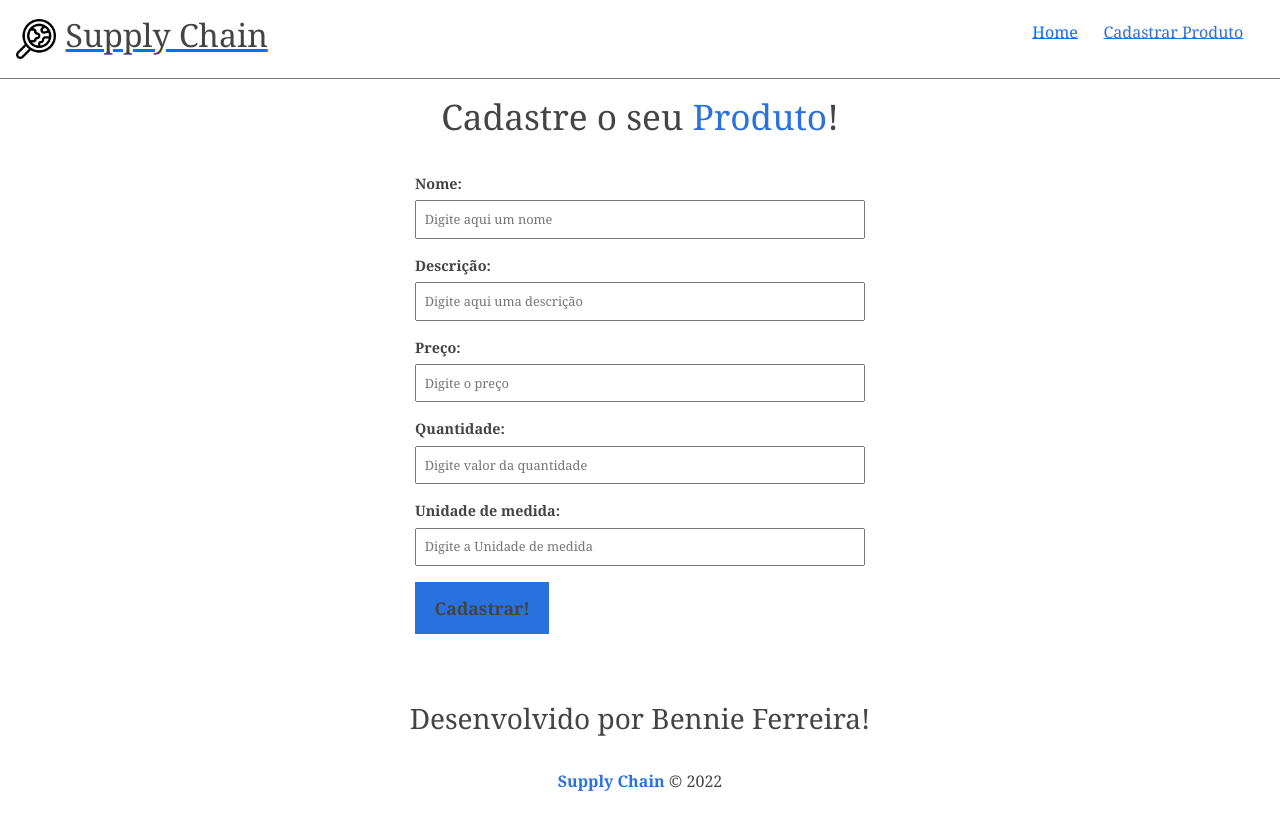
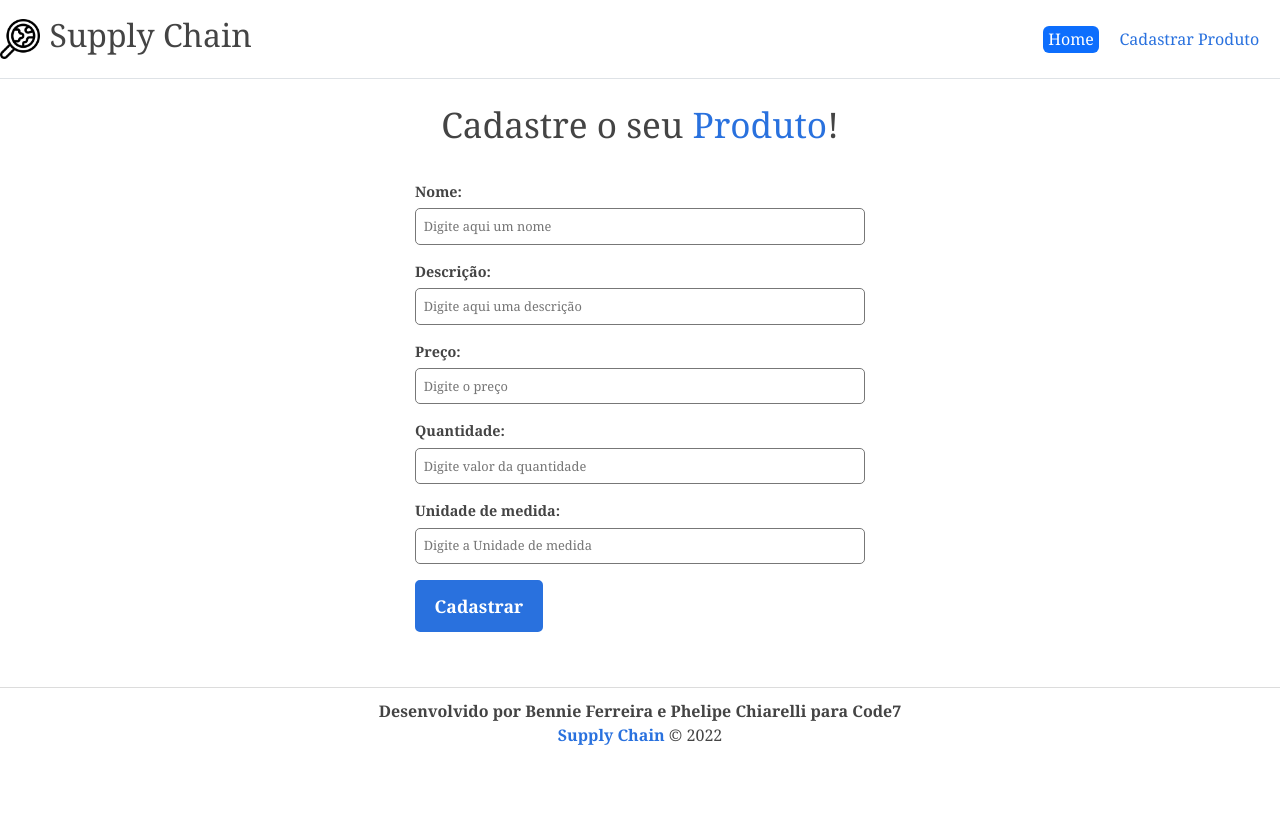
Before and after one commit to bennie-ferreira/supply-chain, an Angular app: page /products in a window 1280 px wide. Shown: the top 830 px of the page. After the commit the page ends 800 px from the top, so only its background shows below. Built offline with nearby package versions, Linux system fonts and the light colour scheme.

Commit message:
pequenos ajustes de layout

```diff
--- a/angular.json
+++ b/angular.json
@@ -103,5 +103,8 @@
         }
       }
     }
+  },
+  "cli": {
+    "analytics": "478573fd-a651-4761-b500-c8164abafbad"
   }
 }
--- a/src/app/app.module.ts
+++ b/src/app/app.module.ts
@@ -9,12 +9,14 @@ import { ProviderFormComponent } from './components/provider-form/provider-form.
 import { HttpClientModule } from '@angular/common/http';
 import { NgbModule } from '@ng-bootstrap/ng-bootstrap';
 
+
+
 @NgModule({
   declarations: [
     AppComponent,
     HeaderComponent,
     FooterComponent,
-    ProviderFormComponent,
+    ProviderFormComponent
   ],
   imports: [
     BrowserModule,
--- a/src/app/components/footer/footer.component.html
+++ b/src/app/components/footer/footer.component.html
@@ -1,4 +1,4 @@
-<footer>
-    <h3>Desenvolvido por Bennie Ferreira!</h3>
+<footer class="py-3 my-4">
+    <span>Desenvolvido por Bennie Ferreira e Phelipe Chiarelli para Code7</span>
     <p> <span>Supply Chain</span> &copy; 2022 </p>
 </footer>
--- a/src/app/components/footer/footer.component.sass
+++ b/src/app/components/footer/footer.component.sass
@@ -1,16 +1,19 @@
 $primary-color: #2971de
 $color-gray: #777
+$color-gray-gainsboro: #DCDCDC
 
 footer
-    // border-top: 1px solid $color-gray
+    border-top: 1px solid $color-gray-gainsboro
     display: flex
     flex-direction: column
     align-items: center
     justify-content: center
-    height: 200px
+    height: 70px
 
-    h3
-        margin-bottom: 1.2em
     span
-        font-weight: bold
-        color: $primary-color
+        margin: 1.0em 0 0 0
+        font-weight: bolder
+    p
+        span
+            font-weight: bold
+            color: $primary-color
--- a/src/app/components/header/header.component.html
+++ b/src/app/components/header/header.component.html
@@ -1,17 +1,17 @@
-<nav>
-    <a routerLink="/" class="brand">
+<header class="d-flex flex-wrap justify-content-center py-3 mb-4 border-bottom">
+    <a routerLink="/" class="brand d-flex align-items-center mb-3 mb-md-0 me-md-auto text-dark text-decoration-none">
         <img src="/assets/supply-logo.png">
         <h2>Supply Chain</h2>
     </a>
-    <ul class="links">
-        <li>
-            <a routerLink="/">Home</a>
+    <ul class="links nav nav-pills">
+        <li class="nav-item">
+            <a routerLink="/" id="home" class="nav-link active">Home</a>
         </li>
-        <li id="add">
-            <a routerLink="/products">Cadastrar Produto</a>
+        <li id="add" class="nav-item">
+            <a routerLink="/products" id="novoProduto" class="nav-link">Cadastrar Produto</a>
         </li>
-        <!-- <li>
-            <a routerLink="/providers">Cadastrar Fornecedor</a>
+        <!-- <li class="nav-item">
+            <a routerLink="/providers" id="novoFornecedor">Cadastrar Fornecedor</a>
         </li> -->
     </ul>
-</nav>
+</header>
--- a/src/app/components/header/header.component.ts
+++ b/src/app/components/header/header.component.ts
@@ -10,6 +10,9 @@ export class HeaderComponent implements OnInit {
   constructor() { }
 
   ngOnInit(): void {
+
   }
 
+
+
 }
--- a/src/app/components/product-form/product-form.component.html
+++ b/src/app/components/product-form/product-form.component.html
@@ -1,10 +1,10 @@
 <form (ngSubmit)="submit()" [formGroup]="productForm" #formDir="ngForm">
     <div class="form-group">
-        <label for="name">Nome:</label>
-        <input type="text" placeholder="Digite aqui um nome" formControlName="name" required>
+        <label for="name" class="form-label">Nome:</label>
+        <input type="text" clas="form-text" placeholder="Digite aqui um nome" formControlName="name" required>
 
         <div *ngIf="name.invalid && formDir.submitted" class="validation-error">
-            <p *ngIf="name.errors?.['required']">O nome é obrigatorio</p>
+            <p *ngIf="name.errors?.['required']">{{errorMessage}}</p>
         </div>
     </div>
 
@@ -13,7 +13,7 @@
         <input type="text" placeholder="Digite aqui uma descrição" formControlName="description" required>
 
         <div *ngIf="description.invalid && formDir.submitted" class="validation-error">
-            <p *ngIf="description.errors?.['required']">A descrição é obrigatorio</p>
+            <p *ngIf="description.errors?.['required']">{{errorMessage}}</p>
         </div>
     </div>
 
@@ -22,7 +22,7 @@
         <input type="text" placeholder="Digite o preço" formControlName="price" required>
 
         <div *ngIf="price?.invalid && formDir.submitted" class="validation-error">
-            <p *ngIf="price?.errors?.['required']">O valor do preço é obrigatorio</p>
+            <p *ngIf="price?.errors?.['required']">{{errorMessage}}</p>
         </div>
     </div>
 
@@ -31,7 +31,7 @@
         <input type="number" placeholder="Digite valor da quantidade" formControlName="quantity" required>
 
         <div *ngIf="quantity?.invalid && formDir.submitted" class="validation-error">
-            <p *ngIf="quantity?.errors?.['required']">Campo quantidade é obrigatorio</p>
+            <p *ngIf="quantity?.errors?.['required']">{{errorMessage}}</p>
         </div>
     </div>
 
@@ -40,7 +40,7 @@
         <input type="text" placeholder="Digite a Unidade de medida" formControlName="um" required>
 
         <div *ngIf="um?.invalid && formDir.submitted" class="validation-error">
-            <p *ngIf="um?.errors?.['required']">A Unidade de medida é obrigatorio</p>
+            <p *ngIf="um?.errors?.['required']">{{errorMessage}}</p>
         </div>
     </div>
 
--- a/src/app/components/product-form/product-form.component.ts
+++ b/src/app/components/product-form/product-form.component.ts
@@ -12,6 +12,8 @@ export class ProductFormComponent implements OnInit {
   @Input() btnText!: string
   productForm!: FormGroup
 
+  errorMessage: string = 'O preenchimento deste campo é obrigatório.'
+
   constructor() { }
 
   ngOnInit(): void {
@@ -24,6 +26,8 @@ export class ProductFormComponent implements OnInit {
       quantity: new FormControl('', [Validators.required]),
     })
   }
+
+
 
   get name() {
     return this.productForm.get('name')!;
--- a/src/app/pages/lives/home/home.component.html
+++ b/src/app/pages/lives/home/home.component.html
@@ -1,7 +1,7 @@
 <div class="home-container">
     <h1>Produtos x Fornecedores</h1>
     <div>
-        <table>
+        <table class="table table-light table-striped">
             <thead>
                 <th>
                     <tr>Codigo</tr>
@@ -40,7 +40,7 @@
 <div class="home-container">
     <h1>Produtos</h1>
     <div>
-        <table>
+        <table class="table table-light table-striped">
             <thead>
                 <th>
                     <tr>Codigo</tr>
--- a/src/app/pages/products/new-product/new-product.component.ts
+++ b/src/app/pages/products/new-product/new-product.component.ts
@@ -9,7 +9,7 @@ import { ProductService } from 'src/app/services/product.service';
   styleUrls: ['./new-product.component.sass']
 })
 export class NewProductComponent implements OnInit {
-  btnText = "Cadastrar!"
+  btnText = "Cadastrar"
 
   constructor(private productService: ProductService, private router: Router) { }
 
--- a/src/styles.sass
+++ b/src/styles.sass
@@ -38,23 +38,28 @@ form
     padding: .6em
     color: #777
     font-size: 0.8em
+    border: solid 1px
+    border-radius: 5px
 
 input
     &[type="submit"]
         background-color: $primary-color
-        border: 2px solid transparent
+        border: 2px solid $primary-color
         padding: .6em 1em
         font-weight: bold
         font-size: 1.1em
         cursor: pointer
+        color: #fff
         transition: 0.4s
+        border-radius: 5px
 
 input
     &[type="submit"]
         &:hover
-            background-color: $primary-color
-            border-color: $primary-color
+            border: 2px solid $primary-color
             background-color: transparent
+            transition: 0.4s
+            color: #333
 
 .validation-error
     p
```
